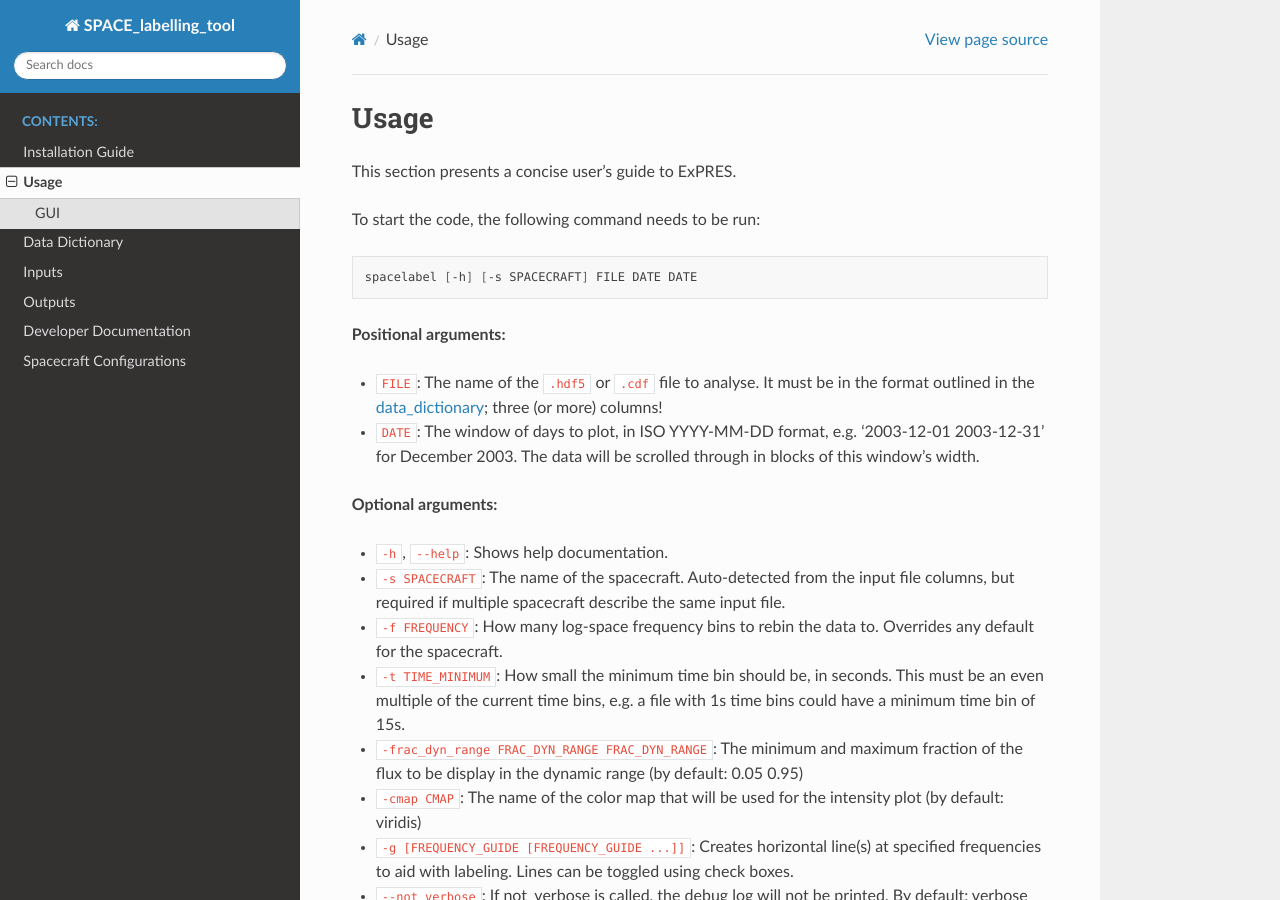
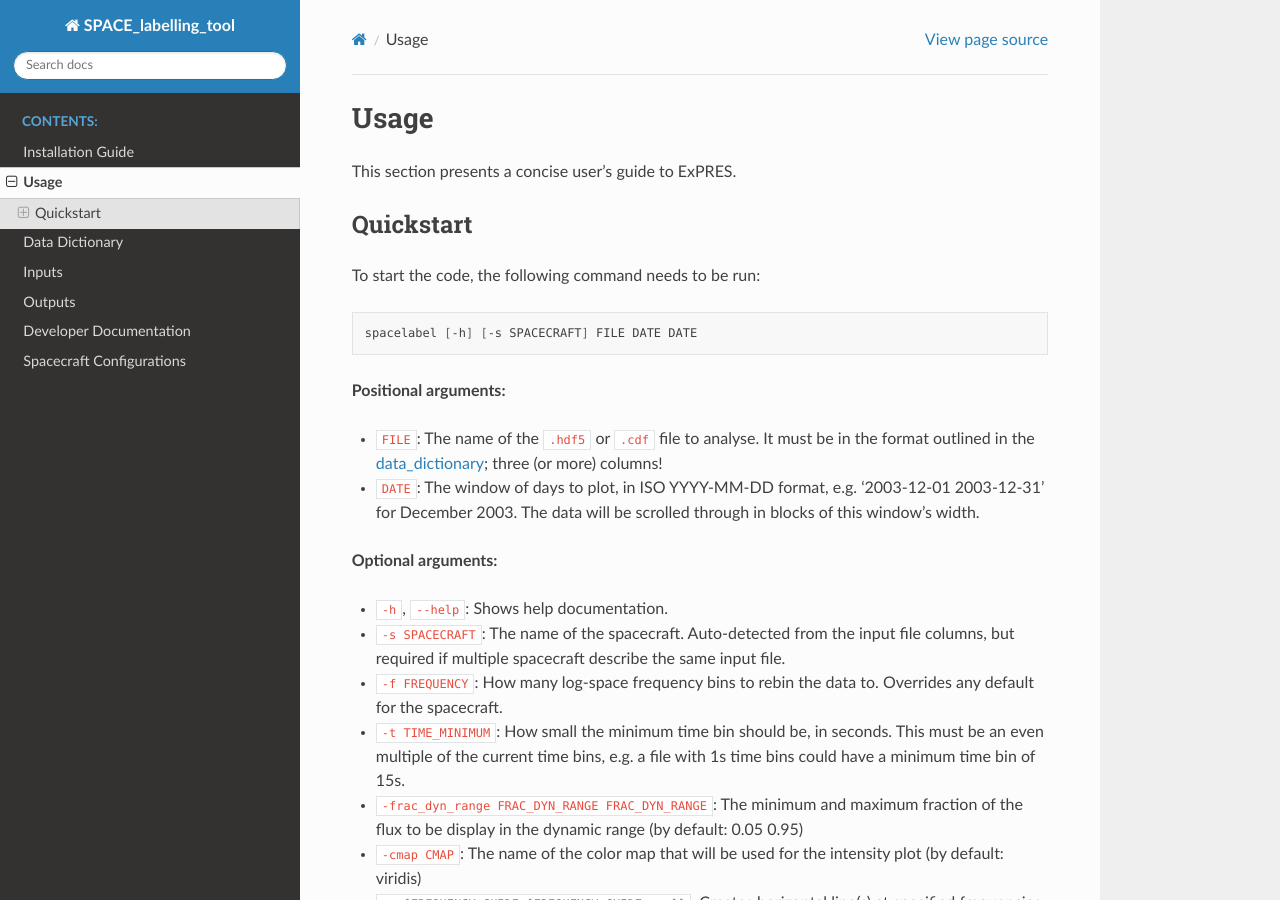
Before and after one commit to CorentinLouis/SPACE_labelling_tool, a Sphinx documentation site: the page built from docs/source/quickstart.md, in a window 1280 px wide and 900 px high. Built offline with Sphinx 7.4.7 and the Read the Docs theme 2.0.0, drawn with Linux system fonts in a browser that asks for light colours.

Commit message:
Adding user guide to the readthedocs documentation

````diff
--- a/docs/source/quickstart.md
+++ b/docs/source/quickstart.md
@@ -2,6 +2,8 @@
 
 This section presents a concise user's guide to ExPRES.
 
+
+## Quickstart
 To start the code, the following command needs to be run:
 ```shell
 spacelabel [-h] [-s SPACECRAFT] FILE DATE DATE
````
